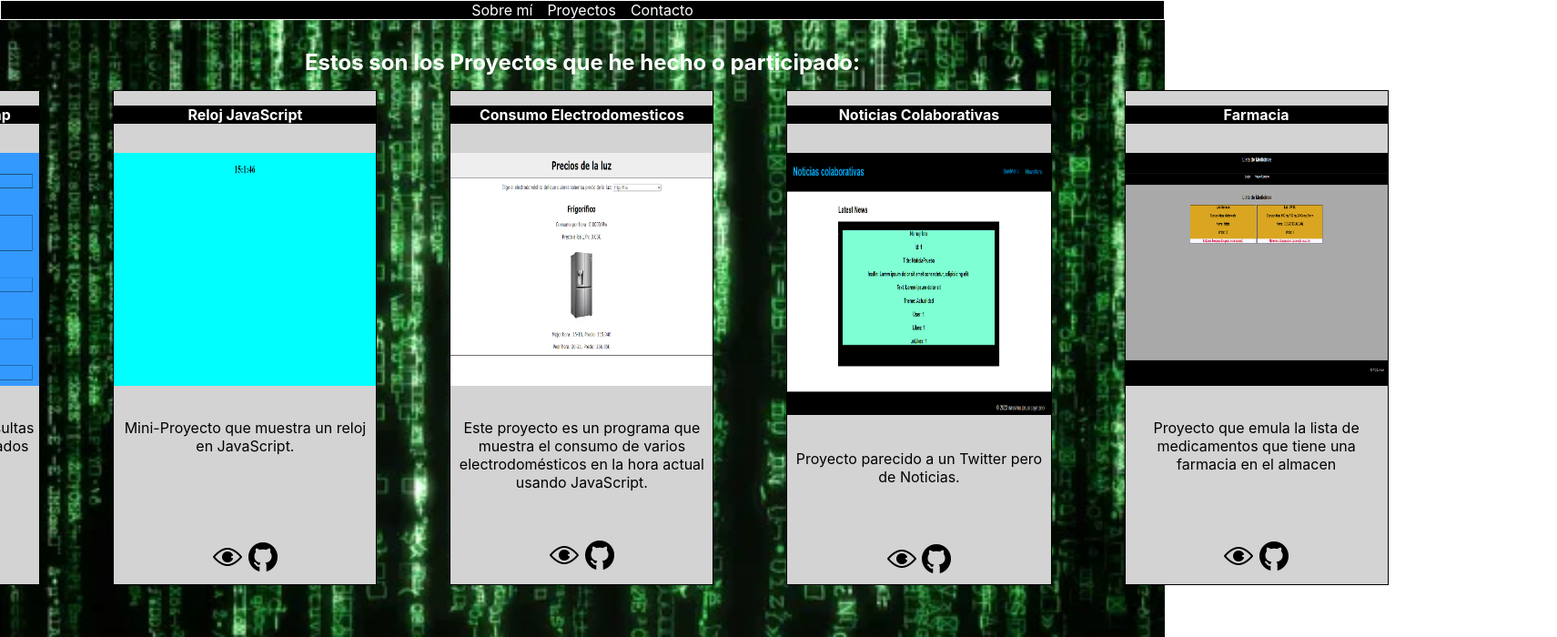
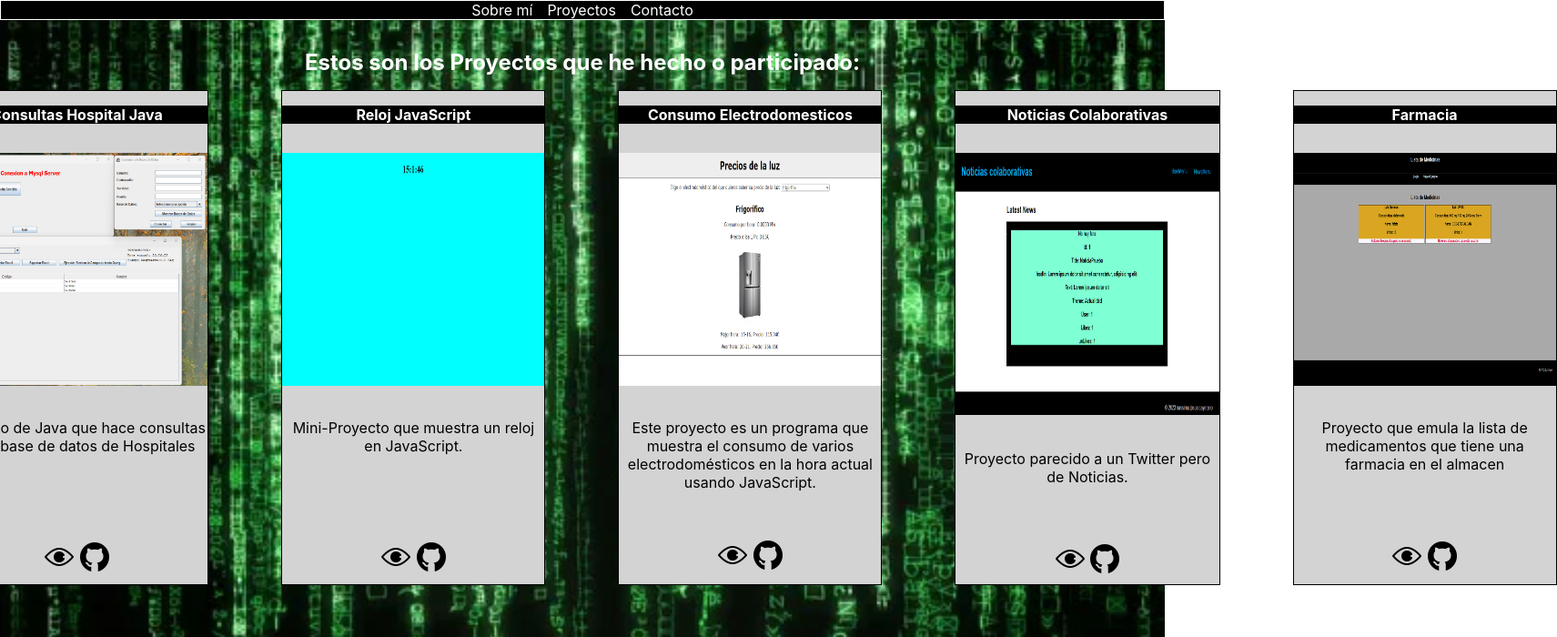
Before and after one commit to Josu88/portfolio, a React (Create React App) app: page /Proyects in a window 1280 px wide. Shown: the top 700 px of the page at 91% size, 1711 px wide, since content can reach past the window. Built offline with nearby package versions, Linux system fonts and the light colour scheme.

Commit message:
Proyecto Java añadido

```diff
--- a/src/App.css
+++ b/src/App.css
@@ -174,6 +174,10 @@ article.Proyect p.ProyUrl5 {
   margin: 6rem;
 }
 
+article.Proyect p.ProyUrl6 {
+  margin: 6rem;
+}
+
 article.Proyect p.ProyUrl2 {
   margin: 3.4rem;
 }
--- a/src/pages/Proyects.js
+++ b/src/pages/Proyects.js
@@ -5,7 +5,7 @@ export const Proyects = () => {
       <h2>Estos son los Proyectos que he hecho o participado:</h2>
       <section className="ProyectsList">
         <article className="Proyect">
-          <p className="ProyectName">Consultar Empleados en Php</p>
+          <p className="ProyectName">Consultas Empleados Php</p>
           <img
             src="/ConsultasEmpleadosPhp.png"
             alt="ConsultasEmpleadosPhp"
@@ -23,6 +23,34 @@ export const Proyects = () => {
               />
             </Link>
             <Link to="https://github.com/Josu88/ConsultasEmpleados/tree/main">
+              <img
+                src="/iconGitHub.png"
+                alt="ProyectoGitHub"
+                className="IconGitHub"
+              />
+            </Link>
+          </p>
+        </article>
+
+        <article className="Proyect">
+          <p className="ProyectName">Consultas  Hospital Java</p>
+          <img
+            src="/ConsultasHospitalJava.png"
+            alt="ConsultasHospitalJava"
+            className="ProyImg"
+          />
+          <p className="Descripcion">
+            Proyecto de Java que hace consultas a una base de datos de Hospitales
+          </p>
+          <p className="ProyUrl6">
+            <Link to="">
+              <img
+                src="/iconDep.png"
+                alt="DeployProyecto"
+                className="IconDep"
+              />
+            </Link>
+            <Link to="https://github.com/Josu88/ConsultasHospitalJava">
               <img
                 src="/iconGitHub.png"
                 alt="ProyectoGitHub"
```
Also changed, not shown: public/ConsultasHospitalJava.png (added).
